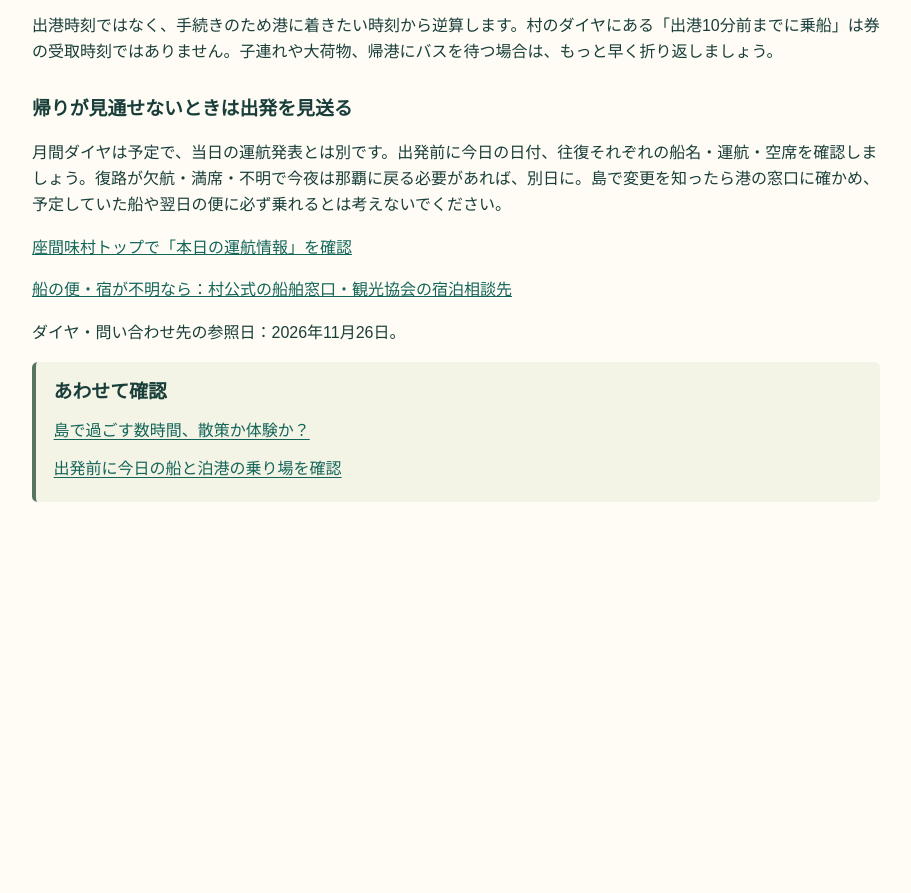
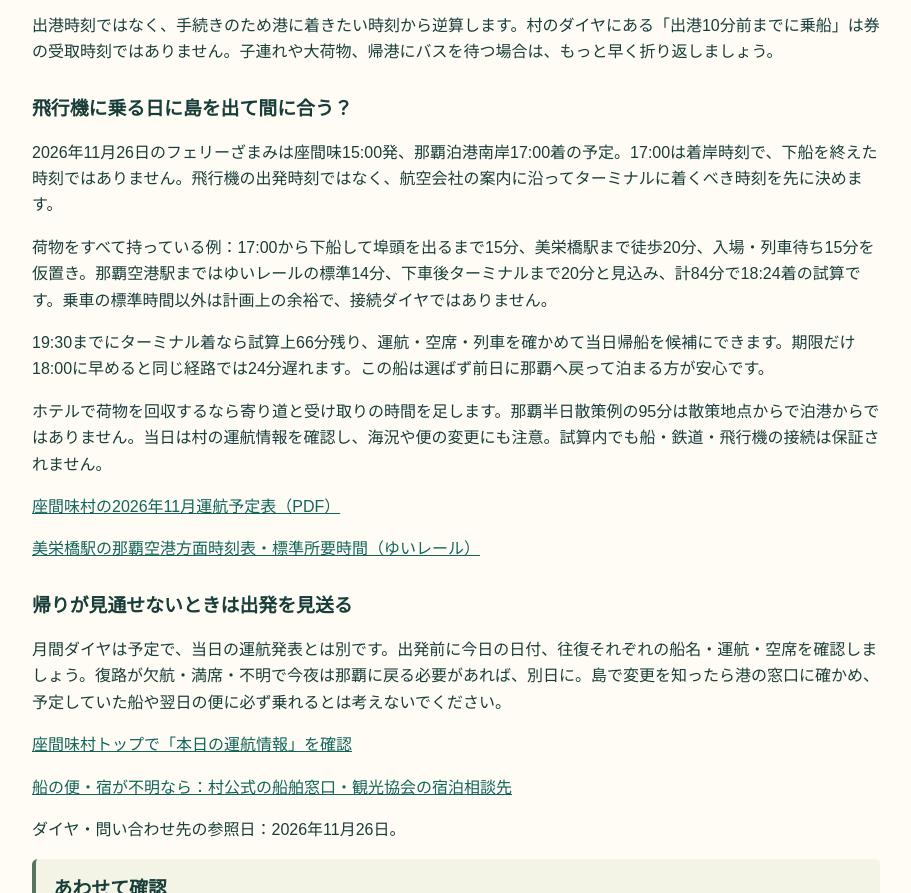
Before and after one commit to latent-bridge/okinawa-kaupue-guide-preview, a plain HTML site: page guides/zamami-stay.ja.html in a window 1280 px wide. Shown: the part 861-1754 px from the top of the page, without its empty margins (184-1095 px from the left). Before the commit the page ends 1456 px from the top, so only its background shows below. Drawn offline with Linux system fonts and the light colour scheme.

Commit message:
v0.2.11 #344 座間味から泊港経由で空港へ戻る日の接続例を追記
編集元 2121d2ce9230cfef90685b0e5e541d58ca425d0a

```diff
--- a/guides/zamami-stay.ja.html
+++ b/guides/zamami-stay.ja.html
@@ -13,6 +13,13 @@
 <p>往路の「座間味港 到着」と復路の「座間味港 出発」を読みます。途中の阿嘉港の欄と取り違えないように。この差は島にいる総時間です。下船・往復の移動・発券や早めの乗船に必要な時間を差し引きましょう。</p>
 <p>計算例：2026年11月26日のフェリー予定表では那覇10時発、座間味12時着、座間味15時発、那覇17時着。船の往復に4時間、島にいるのは3時間です。仮に下船・往復の徒歩・乗船で合わせて1時間を取れば、昼食や散策に使えるのは2時間。計算の例であり、別の日のダイヤや当日の運航・空席を示すものではありません。</p>
 <p>出港時刻ではなく、手続きのため港に着きたい時刻から逆算します。村のダイヤにある「出港10分前までに乗船」は券の受取時刻ではありません。子連れや大荷物、帰港にバスを待つ場合は、もっと早く折り返しましょう。</p>
+<h2>飛行機に乗る日に島を出て間に合う？</h2>
+<p>2026年11月26日のフェリーざまみは座間味15:00発、那覇泊港南岸17:00着の予定。17:00は着岸時刻で、下船を終えた時刻ではありません。飛行機の出発時刻ではなく、航空会社の案内に沿ってターミナルに着くべき時刻を先に決めます。</p>
+<p>荷物をすべて持っている例：17:00から下船して埠頭を出るまで15分、美栄橋駅まで徒歩20分、入場・列車待ち15分を仮置き。那覇空港駅まではゆいレールの標準14分、下車後ターミナルまで20分と見込み、計84分で18:24着の試算です。乗車の標準時間以外は計画上の余裕で、接続ダイヤではありません。</p>
+<p>19:30までにターミナル着なら試算上66分残り、運航・空席・列車を確かめて当日帰船を候補にできます。期限だけ18:00に早めると同じ経路では24分遅れます。この船は選ばず前日に那覇へ戻って泊まる方が安心です。</p>
+<p>ホテルで荷物を回収するなら寄り道と受け取りの時間を足します。那覇半日散策例の95分は散策地点からで泊港からではありません。当日は村の運航情報を確認し、海況や便の変更にも注意。試算内でも船・鉄道・飛行機の接続は保証されません。</p>
+<p><a href="https://www.vill.zamami.okinawa.jp/ship/?action_web_ferry_export_pdf=1&amp;month=11&amp;year=2026">座間味村の2026年11月運航予定表（PDF）</a></p>
+<p><a href="https://yui-rail.co.jp/routemap/miebashi/?t=timetable">美栄橋駅の那覇空港方面時刻表・標準所要時間（ゆいレール）</a></p>
 <h2>帰りが見通せないときは出発を見送る</h2>
 <p>月間ダイヤは予定で、当日の運航発表とは別です。出発前に今日の日付、往復それぞれの船名・運航・空席を確認しましょう。復路が欠航・満席・不明で今夜は那覇に戻る必要があれば、別日に。島で変更を知ったら港の窓口に確かめ、予定していた船や翌日の便に必ず乗れるとは考えないでください。</p>
 <p><a href="https://www.vill.zamami.okinawa.jp/">座間味村トップで「本日の運航情報」を確認</a></p>
```
Also changed, not shown: guides/zamami-stay.html (+7 -0 lines), index.html (+1 -1 lines).
